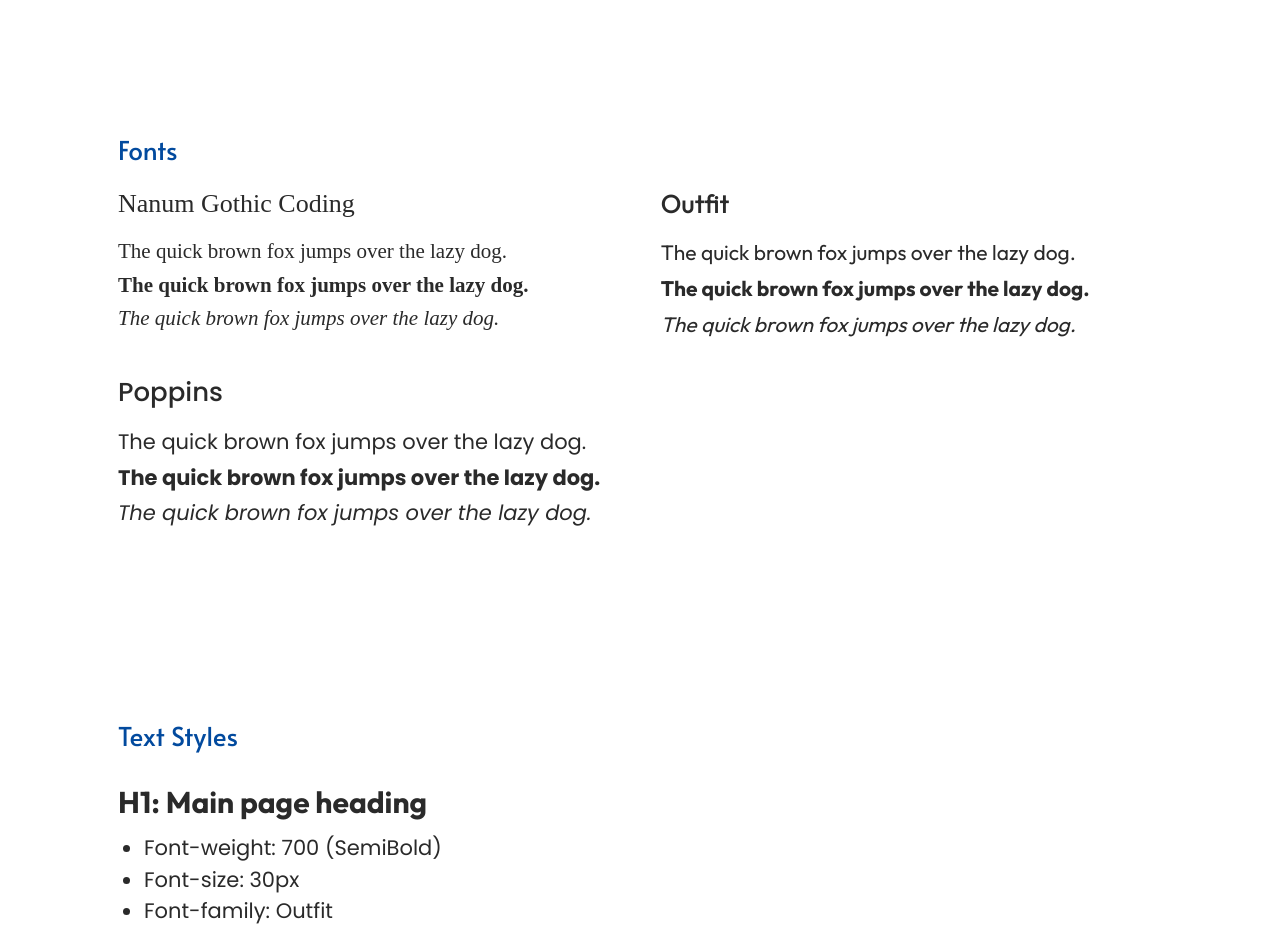
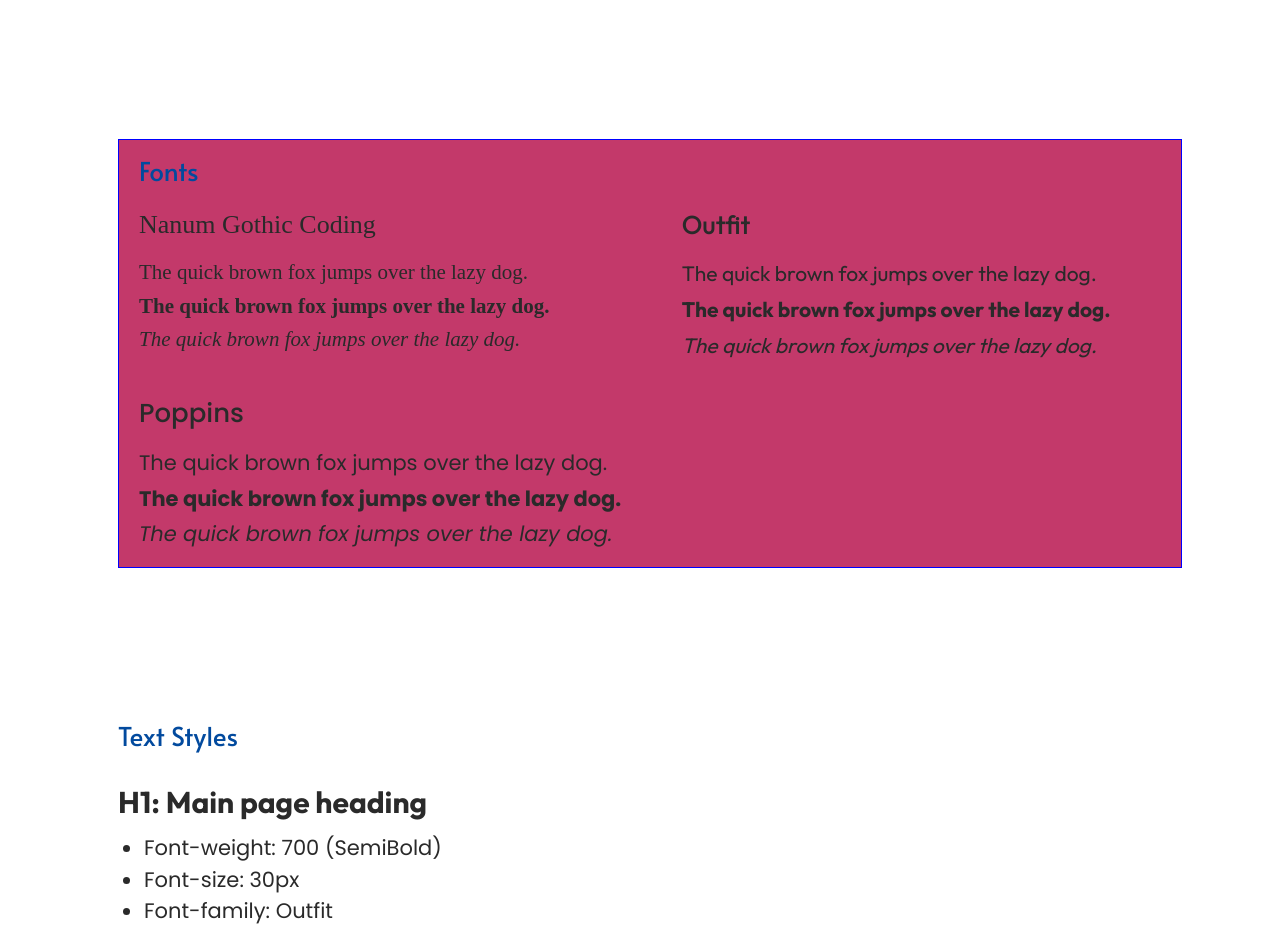
Before and after one commit to N-jquao/mystyleguide, a plain HTML site: page index.html in a window 1280 px wide. Shown: the part 2220-3156 px from the top of the page. Drawn offline with Linux system fonts and the light colour scheme; a web font is replaced by a local one.

Commit message:
Update styles.css

```diff
--- a/resources/css/styles.css
+++ b/resources/css/styles.css
@@ -168,6 +168,9 @@
 }
 
 main #fonts {
+  border: 1px solid blue;
+  background-color: #C3396A;
+  padding: 20px;
   /* border: 1px solid blue; */
   height: 387px;
   width: 1022px;
```
